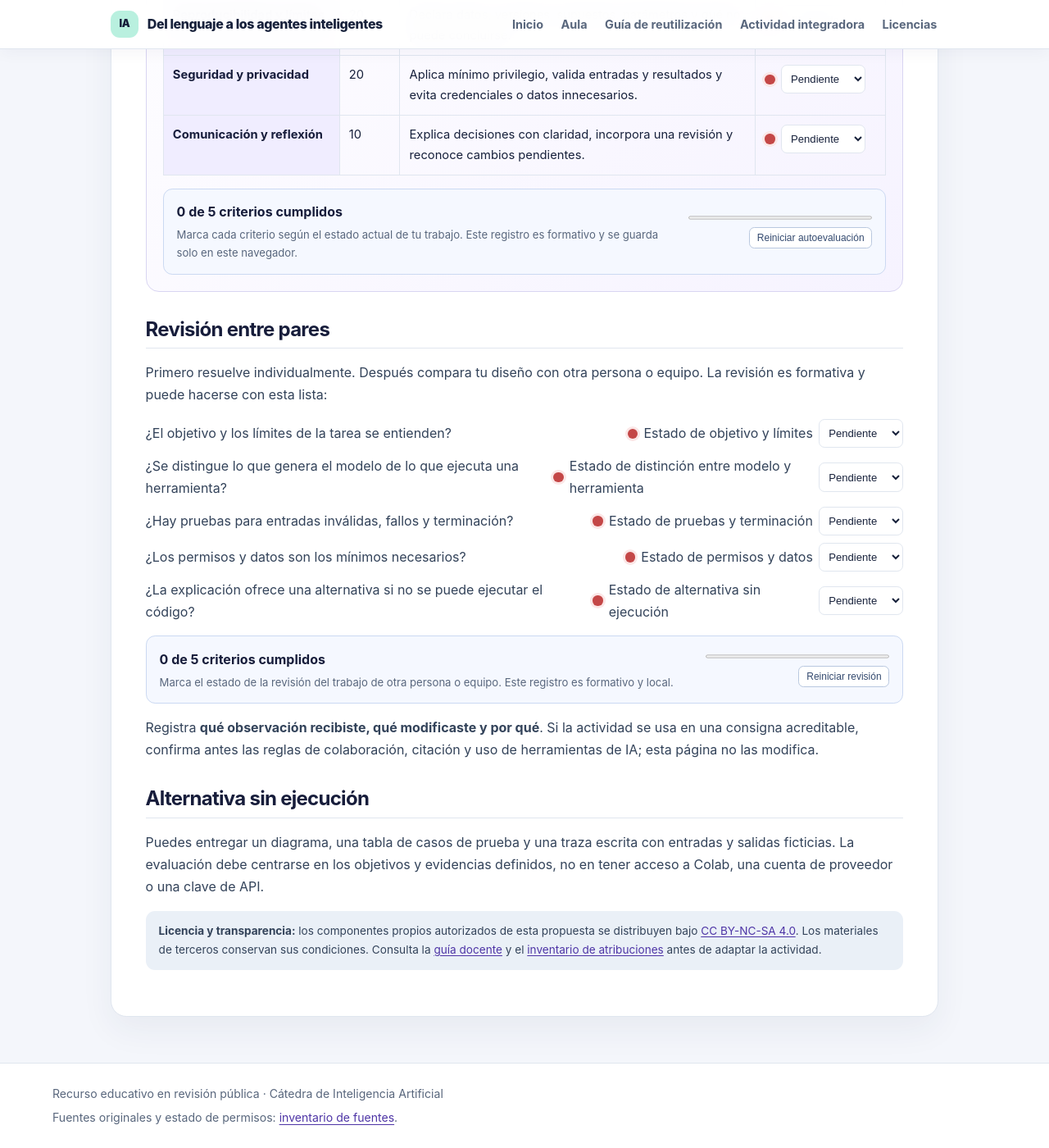
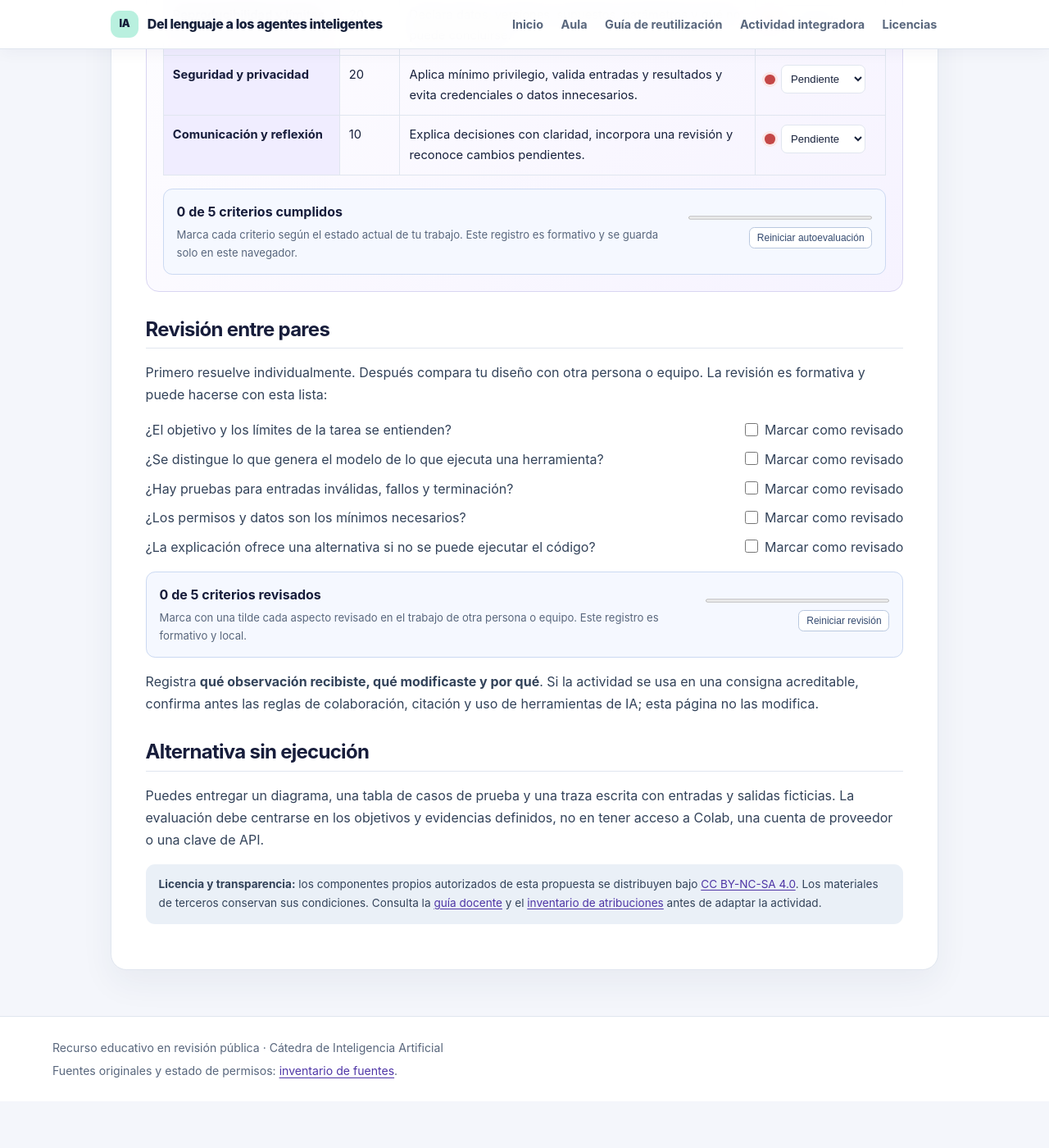
Before and after one commit to comercisandro/RecursoEducativoAbierto, a Jekyll site: the page built from evaluacion-final.md, in a window 1280 px wide and 1400 px high, scrolled down 1136 px. Shown: the whole window at 82% size. Built offline with Jekyll 4.4.1, drawn with Linux system fonts in a browser that asks for light colours; after the commit the page ends 2479 px from its top, so only the background shows below that.

Commit message:
Use checkmarks for peer review

```diff
--- a/assets/rea.css
+++ b/assets/rea.css
@@ -184,6 +184,7 @@ h1, h2, h3, h4 { color: var(--ink); line-height: 1.2; letter-spacing: -.03em; }
 .rubric-reset { align-self: flex-end; padding: .3rem .55rem; border: 1px solid #b9c8df; border-radius: .4rem; color: #354b70; background: #fff; cursor: pointer; font-size: .75rem; }
 .rubric-reset:hover { background: #eef3ff; }
 .peer-review-list li { display:flex; align-items:center; justify-content:space-between; gap:1rem; }
+.peer-check input { width:1.15rem; height:1.15rem; accent-color:var(--violet); cursor:pointer; }
 .peer-selfcheck { margin-top:.9rem; }
 .integrator-card th { color: var(--navy); background: #f0edff; }
 .checklist { padding-left: 0; list-style: none; }
--- a/assets/rubric.js
+++ b/assets/rubric.js
@@ -23,6 +23,24 @@
     reset.addEventListener('click', () => { selects.forEach((select) => { select.value = 'pending'; }); render(); });
     render();
   }
+  function setupChecks() {
+    const checks = [...document.querySelectorAll('[data-peer-review]')];
+    if (!checks.length) return;
+    const summary = document.getElementById('peer-summary');
+    const progress = document.getElementById('peer-progress');
+    const reset = document.getElementById('peer-reset');
+    let states = {};
+    try { states = JSON.parse(localStorage.getItem(`${key}-peerReview`) || '{}'); } catch (_) { states = {}; }
+    function renderChecks() {
+      const complete = checks.filter((check) => check.checked).length;
+      progress.value = complete;
+      summary.textContent = `${complete} de ${checks.length} criterios revisados`;
+      try { localStorage.setItem(`${key}-peerReview`, JSON.stringify(Object.fromEntries(checks.map((check) => [check.dataset.peerReview, check.checked])))); } catch (_) { /* La revisión sigue funcionando sin almacenamiento. */ }
+    }
+    checks.forEach((check) => { check.checked = states[check.dataset.peerReview] === true; check.addEventListener('change', renderChecks); });
+    reset.addEventListener('click', () => { checks.forEach((check) => { check.checked = false; }); renderChecks(); });
+    renderChecks();
+  }
   setupGroup({ selector: '[data-rubric]', stateKey: 'rubric', summaryId: 'rubric-summary', progressId: 'rubric-progress', resetId: 'rubric-reset', stateAttribute: 'data-rubric-row' });
-  setupGroup({ selector: '[data-peer-review]', stateKey: 'peerReview', summaryId: 'peer-summary', progressId: 'peer-progress', resetId: 'peer-reset', stateAttribute: 'data-peer-row' });
+  setupChecks();
 })();
--- a/evaluacion-final.md
+++ b/evaluacion-final.md
@@ -45,13 +45,13 @@ Tu entrega debe incluir:
 Primero resuelve individualmente. Después compara tu diseño con otra persona o equipo. La revisión es formativa y puede hacerse con esta lista:
 
 <ul class="checklist peer-review-list">
-<li data-peer-row="scope"><span>¿El objetivo y los límites de la tarea se entienden?</span><label class="rubric-status"><span class="status-light" aria-hidden="true"></span><span class="sr-only">Estado de objetivo y límites</span><select data-peer-review="scope" aria-label="Estado de objetivo y límites"><option value="pending">Pendiente</option><option value="progress">En proceso</option><option value="complete">Cumplido</option></select></label></li>
-<li data-peer-row="distinction"><span>¿Se distingue lo que genera el modelo de lo que ejecuta una herramienta?</span><label class="rubric-status"><span class="status-light" aria-hidden="true"></span><span class="sr-only">Estado de distinción entre modelo y herramienta</span><select data-peer-review="distinction" aria-label="Estado de distinción entre modelo y herramienta"><option value="pending">Pendiente</option><option value="progress">En proceso</option><option value="complete">Cumplido</option></select></label></li>
-<li data-peer-row="tests"><span>¿Hay pruebas para entradas inválidas, fallos y terminación?</span><label class="rubric-status"><span class="status-light" aria-hidden="true"></span><span class="sr-only">Estado de pruebas y terminación</span><select data-peer-review="tests" aria-label="Estado de pruebas y terminación"><option value="pending">Pendiente</option><option value="progress">En proceso</option><option value="complete">Cumplido</option></select></label></li>
-<li data-peer-row="permissions"><span>¿Los permisos y datos son los mínimos necesarios?</span><label class="rubric-status"><span class="status-light" aria-hidden="true"></span><span class="sr-only">Estado de permisos y datos</span><select data-peer-review="permissions" aria-label="Estado de permisos y datos"><option value="pending">Pendiente</option><option value="progress">En proceso</option><option value="complete">Cumplido</option></select></label></li>
-<li data-peer-row="alternative"><span>¿La explicación ofrece una alternativa si no se puede ejecutar el código?</span><label class="rubric-status"><span class="status-light" aria-hidden="true"></span><span class="sr-only">Estado de alternativa sin ejecución</span><select data-peer-review="alternative" aria-label="Estado de alternativa sin ejecución"><option value="pending">Pendiente</option><option value="progress">En proceso</option><option value="complete">Cumplido</option></select></label></li>
+<li data-peer-row="scope"><span>¿El objetivo y los límites de la tarea se entienden?</span><label class="peer-check"><input type="checkbox" data-peer-review="scope" aria-label="Marcar objetivo y límites revisados"><span class="sr-only">Marcar como revisado</span></label></li>
+<li data-peer-row="distinction"><span>¿Se distingue lo que genera el modelo de lo que ejecuta una herramienta?</span><label class="peer-check"><input type="checkbox" data-peer-review="distinction" aria-label="Marcar distinción entre modelo y herramienta revisada"><span class="sr-only">Marcar como revisado</span></label></li>
+<li data-peer-row="tests"><span>¿Hay pruebas para entradas inválidas, fallos y terminación?</span><label class="peer-check"><input type="checkbox" data-peer-review="tests" aria-label="Marcar pruebas y terminación revisadas"><span class="sr-only">Marcar como revisado</span></label></li>
+<li data-peer-row="permissions"><span>¿Los permisos y datos son los mínimos necesarios?</span><label class="peer-check"><input type="checkbox" data-peer-review="permissions" aria-label="Marcar permisos y datos revisados"><span class="sr-only">Marcar como revisado</span></label></li>
+<li data-peer-row="alternative"><span>¿La explicación ofrece una alternativa si no se puede ejecutar el código?</span><label class="peer-check"><input type="checkbox" data-peer-review="alternative" aria-label="Marcar alternativa sin ejecución revisada"><span class="sr-only">Marcar como revisado</span></label></li>
 </ul>
-<div class="rubric-selfcheck peer-selfcheck" aria-live="polite"><div><strong id="peer-summary">0 de 5 criterios cumplidos</strong><p>Marca el estado de la revisión del trabajo de otra persona o equipo. Este registro es formativo y local.</p></div><div class="rubric-progress-wrap"><progress id="peer-progress" max="5" value="0" aria-label="Progreso de la revisión entre pares">0 de 5</progress><button id="peer-reset" class="rubric-reset" type="button">Reiniciar revisión</button></div></div>
+<div class="rubric-selfcheck peer-selfcheck" aria-live="polite"><div><strong id="peer-summary">0 de 5 criterios revisados</strong><p>Marca con una tilde cada aspecto revisado en el trabajo de otra persona o equipo. Este registro es formativo y local.</p></div><div class="rubric-progress-wrap"><progress id="peer-progress" max="5" value="0" aria-label="Progreso de la revisión entre pares">0 de 5</progress><button id="peer-reset" class="rubric-reset" type="button">Reiniciar revisión</button></div></div>
 
 Registra **qué observación recibiste, qué modificaste y por qué**. Si la actividad se usa en una consigna acreditable, confirma antes las reglas de colaboración, citación y uso de herramientas de IA; esta página no las modifica.
 
```
